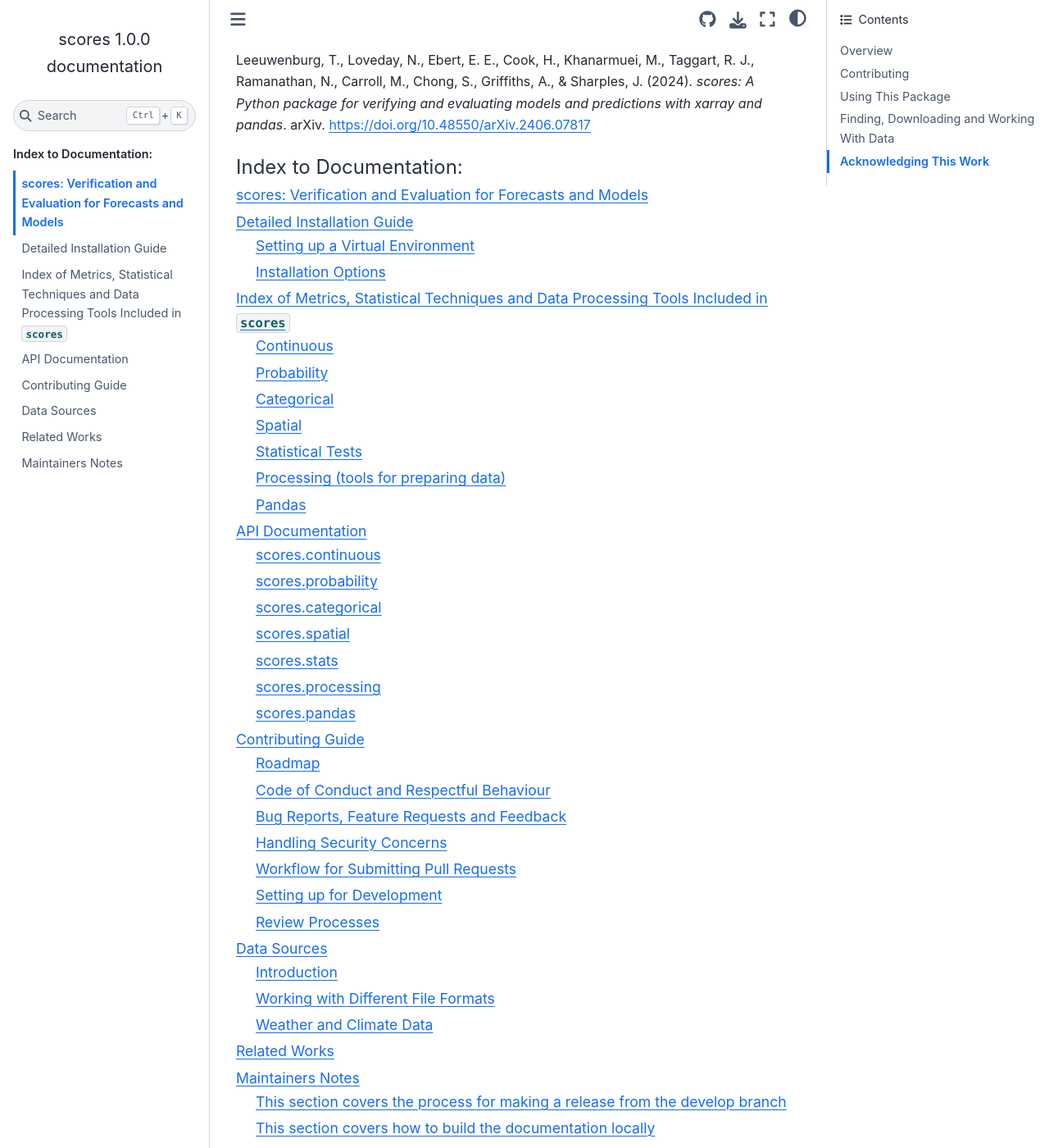
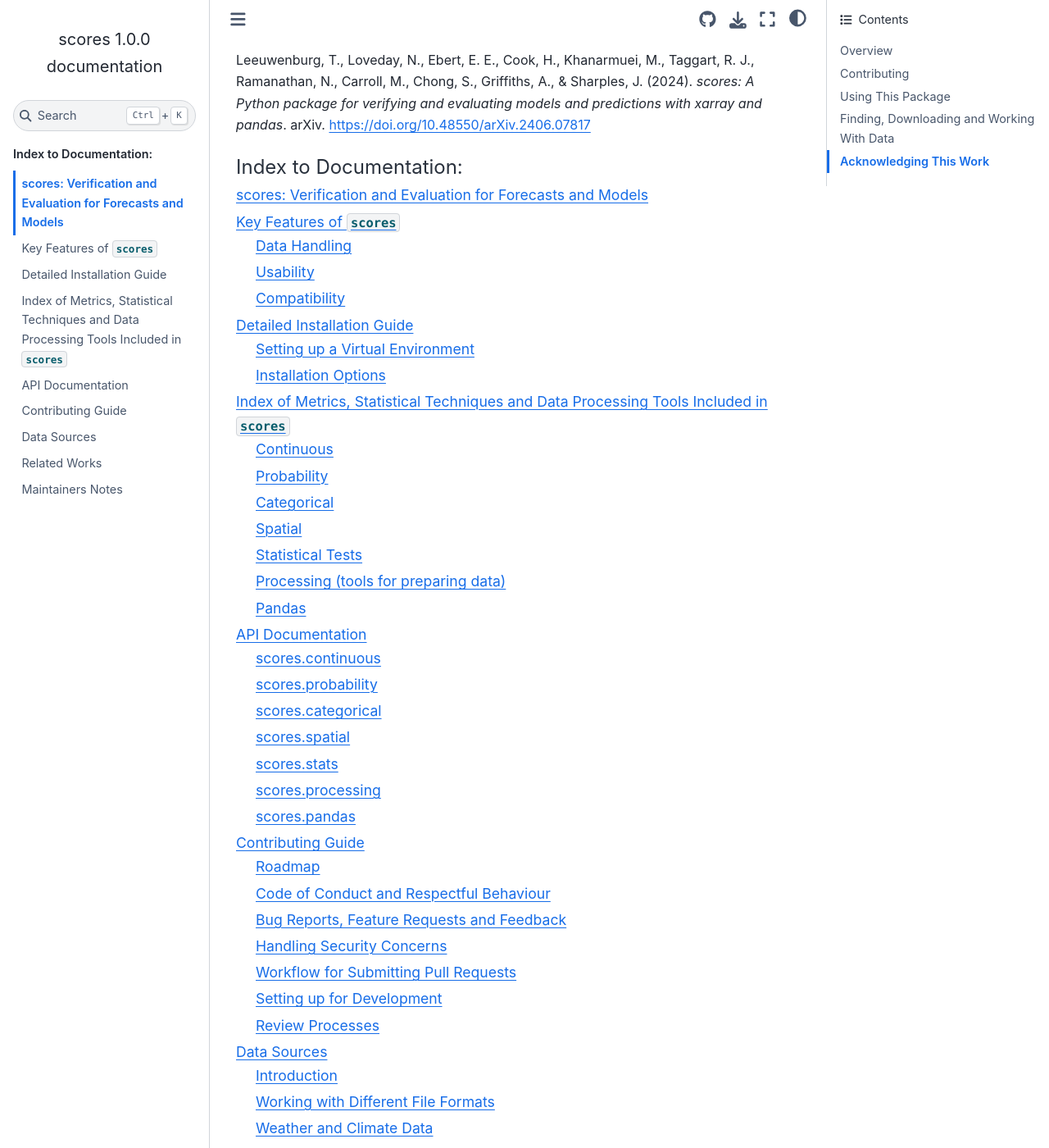
Before and after one commit to nci/scores, a Sphinx documentation site: the page built from docs/index.md, in a window 1280 px wide and 1400 px high, scrolled down 3375 px. Shown: the whole window at 82% size. Built offline with Sphinx 7.4.7 and the Sphinx Book theme 1.1.4, drawn with Linux system fonts in a browser that asks for light colours; pages that are not in the unit, such as notebooks, are missing from menus; part of the change alters nothing that is shown; some of the changed text lies outside the part shown.

Commit message:
(ready for review) Add a Key Features page to docs (#567)
* Adds a Key Features page to docs

---------

Signed-off-by: Stephanie Chong <168800785+Steph-Chong@users.noreply.github.com>

```diff
--- a/docs/index.md
+++ b/docs/index.md
@@ -12,6 +12,7 @@
 :maxdepth: 2
 
 self
+key_features
 installation
 included
 api
--- /dev/null
+++ b/docs/key_features.md
@@ -0,0 +1,28 @@
+# Key Features of `scores`
+
+## Data Handling
+
+- Works with labelled, n-dimensional data (e.g., geospatial, vertical and temporal dimensions) for both point-based and gridded data. `scores` can effectively handle the dimensionality, data size and data structures commonly used for:
+  - gridded Earth system data (e.g., numerical weather prediction models)
+  - tabular, point, latitude/longitude or site-based data (e.g., forecasts for specific locations).
+- Handles missing data, masking of data and weighting of results.
+- Supports [xarray](https://xarray.dev/) datatypes, and works with [NetCDF4](https://doi.org/10.5065/D6H70CW6), [HDF5](https://github.com/HDFGroup/hdf5), [Zarr](https://zarr.dev) and [GRIB](https://codes.wmo.int/grib2) data sources among others.
+
+## Usability
+
+- A companion Jupyter Notebook [tutorial](project:./tutorials/Tutorial_Gallery.md) for each metric and statistical test that demonstrates its use in practice.
+- [Over 50 metrics, statistical techniques and data processing tools](included.md), including:
+  - commonly-used metrics (e.g., mean absolute error (MAE), root mean squared error (RMSE))
+  - novel scores not commonly found elsewhere (e.g., FIxed Risk Multicategorical (FIRM) score ([Taggart et al., 2022](https://doi.org/10.1002/qj.4266)), Flip-Flop Index ([Griffiths et al., 2019](https://doi.org/10.1002/met.1732), [2021](https://doi.org/10.1071/ES21010)))
+  - complex scores (e.g., threshold-weighted continuous ranked probability score (twCRPS))
+  - statistical tests (e.g., the Diebold-Mariano ([Diebold & Mariano, 1995](https://doi.org/10.3386/t0169)) test, with both the Harvey et al. ([1997](https://doi.org/10.1016/S0169-2070(96)00719-4)) and Hering & Genton ([2011](https://doi.org/10.1198/tech.2011.10136)) modifications).
+- All scores and statistical techniques have undergone a thorough scientific and software review.
+- An area specifically to hold emerging scores which are still undergoing research and development. This provides a clear mechanism for people to share, access and collaborate on new scores, and be able to easily re-use versioned implementations of those scores.
+
+## Compatibility
+
+- Highly modular - provides its own implementations, avoids extensive dependencies and offers a consistent API.
+- Easy to integrate and use in a wide variety of environments. It has been used on workstations, servers and in high performance computing (supercomputing) environments.
+- Maintains 100% automated test coverage.
+- Uses [Dask](http://dask.pydata.org) for scaling and performance.
+- Expanding support for [pandas](https://pandas.pydata.org/).
```
